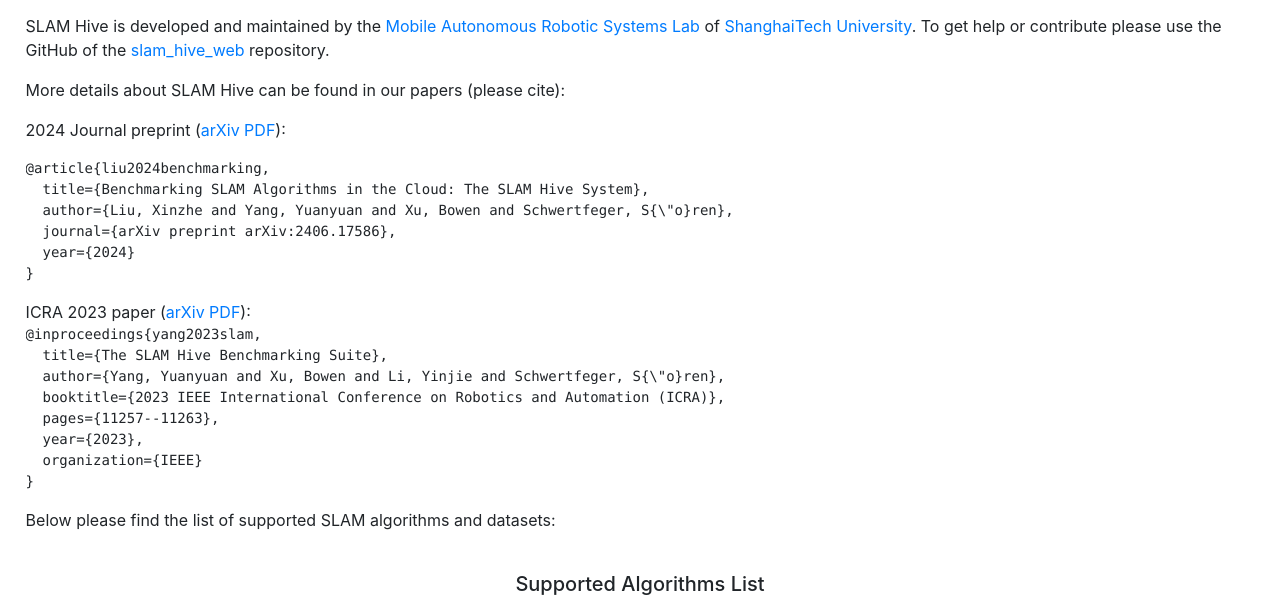
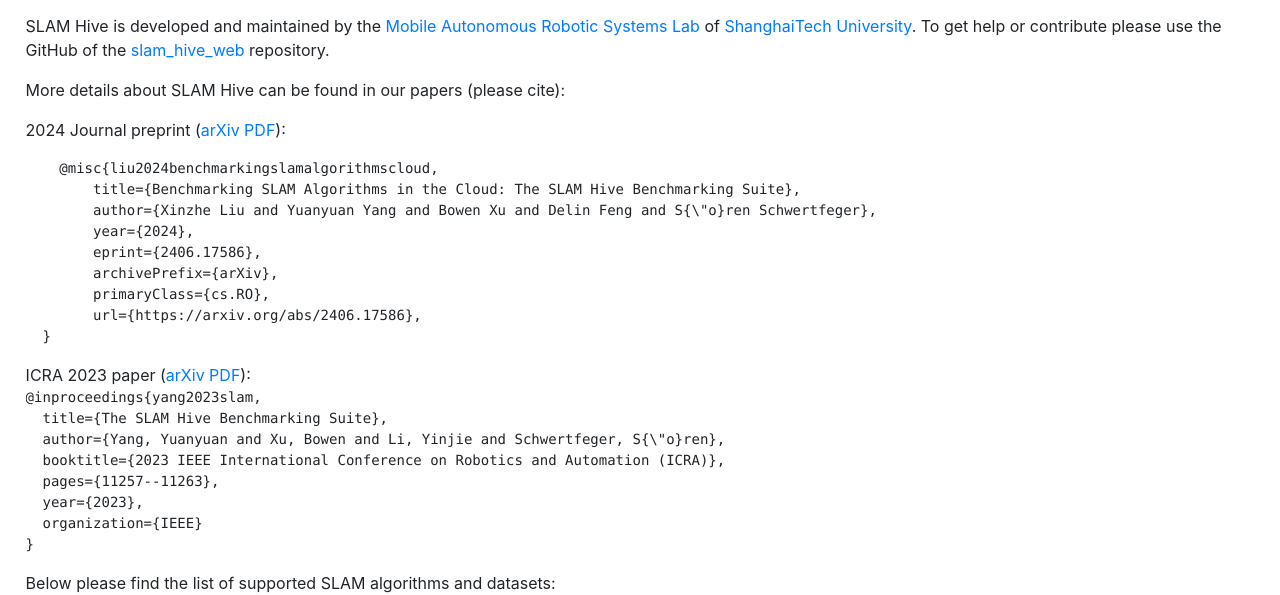
Before and after one commit to SLAM-Hive/slam_hive_web, a Python web app: template SLAM_Hive/slamhive/templates/home.html in a window 1280 px wide; the page is wider, and only the part inside the window is pictured. Shown: the part 332-927 px from the top of that part. Run offline with Jinja, Linux system fonts and the light colour scheme; the template is opened without the code that fills it, so the values that code supplies are empty; some libraries are stand-ins or nearby versions.

Commit message:
change new journal paper bibtex

```diff
--- a/SLAM_Hive/slamhive/templates/home.html
+++ b/SLAM_Hive/slamhive/templates/home.html
@@ -45,12 +45,15 @@
 <p>
 2024 Journal preprint (<a href="https://arxiv.org/pdf/2406.17586v2" target="_blank">arXiv PDF</a>):
 <pre>
-@article{liu2024benchmarking,
-  title={Benchmarking SLAM Algorithms in the Cloud: The SLAM Hive System},
-  author={Liu, Xinzhe and Yang, Yuanyuan and Xu, Bowen and Schwertfeger, S{\"o}ren},
-  journal={arXiv preprint arXiv:2406.17586},
-  year={2024}
-}
+    @misc{liu2024benchmarkingslamalgorithmscloud,
+        title={Benchmarking SLAM Algorithms in the Cloud: The SLAM Hive Benchmarking Suite},
+        author={Xinzhe Liu and Yuanyuan Yang and Bowen Xu and Delin Feng and S{\"o}ren Schwertfeger},
+        year={2024},
+        eprint={2406.17586},
+        archivePrefix={arXiv},
+        primaryClass={cs.RO},
+        url={https://arxiv.org/abs/2406.17586},
+  }
 </pre>
 </p>
 
```
